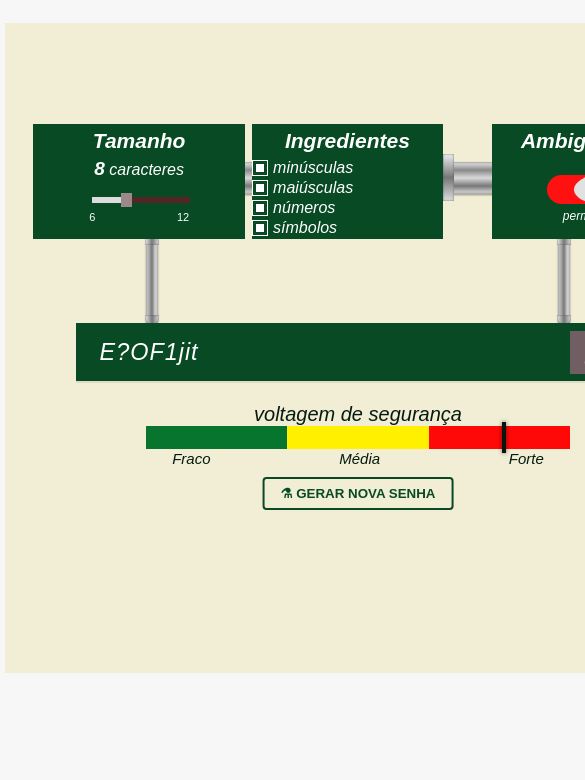
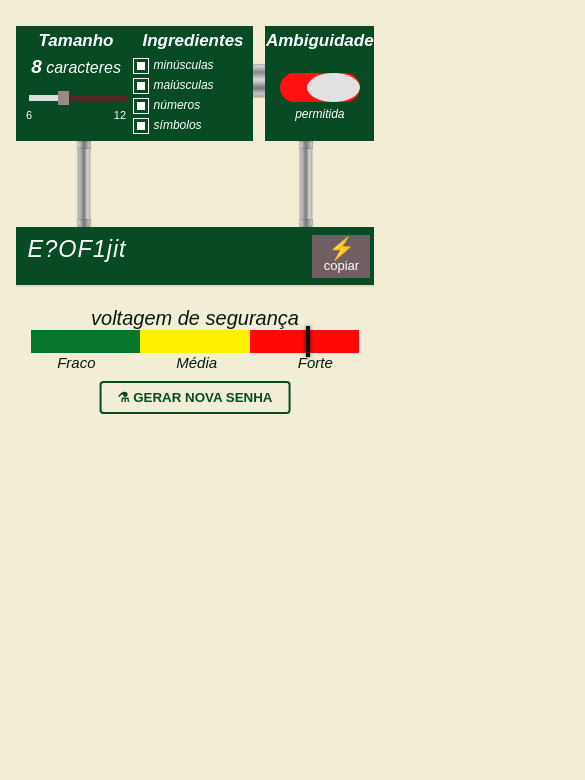
Before and after one commit to mariavihhteixeira/gerador-senha-3-trime, a plain HTML site: page index.html in a window 390 px wide. Shown: the part 64-844 px from the top of the page, 585 px wide, since content can reach past the window. Drawn offline with Linux system fonts and the light colour scheme.

Commit message:
Refactor CSS for improved layout and responsiveness
Updated layout and styling for responsiveness and consistency across various elements.

```diff
--- a/style.css
+++ b/style.css
@@ -14,37 +14,34 @@
 }
 
 /* CORPO */
+html,
 body {
+    width: 100%;
+    min-height: 100%;
     margin: 0;
+}
+
+body {
     min-height: 100vh;
-    display: grid;
-    place-items: center;
-    background: #f7f7f7;
+    background: var(--cream);
     font-family: Arial, Helvetica, sans-serif;
     color: #061b10;
 }
 
 /* ÁREA PRINCIPAL */
 .lab {
-    width: min(100%, 760px);
-    padding: 24px 10px;
-}
-
-.machine {
     position: relative;
-    width: 706px;
-    max-width: 100%;
-    min-height: 500px;
-    margin: auto;
-    overflow: hidden;
-    background: var(--cream);
-    padding-top: 20px;
+    width: 100%;
+    min-height: 100vh;
+    padding: 24px 10px 30px;
+    overflow-x: hidden;
 }
 
 /* TÍTULO */
 h1 {
     position: relative;
     z-index: 3;
+    width: 100%;
     margin: 0 0 38px;
     text-align: center;
     font-size: clamp(32px, 5vw, 39px);
@@ -52,10 +49,21 @@ h1 {
     font-weight: 700;
 }
 
+/* MÁQUINA */
+.machine {
+    position: relative;
+    width: 100%;
+    max-width: 1100px;
+    min-height: 500px;
+    margin: 0 auto;
+    overflow: hidden;
+    background: var(--cream);
+}
+
 /* CAIXAS DE CONTROLE */
 .control-box {
     position: absolute;
-    top: 101px;
+    top: 20px;
     height: 115px;
     background: var(--green);
     color: white;
@@ -71,7 +79,7 @@ h1 {
 
 /* CAIXA TAMANHO */
 .size-box {
-    left: 22px;
+    left: calc(50% - 353px + 22px);
     width: 220px;
 }
 
@@ -99,7 +107,13 @@ h1 {
     width: 98px;
     height: 6px;
     appearance: none;
-    background: linear-gradient(to right, #ddd 0%, #ddd 33%, #542525 33%, #542525 100%);
+    background: linear-gradient(
+        to right,
+        #ddd 0%,
+        #ddd 33%,
+        #542525 33%,
+        #542525 100%
+    );
     border-radius: 0;
     cursor: pointer;
 }
@@ -133,7 +147,7 @@ h1 {
 
 /* INGREDIENTES */
 .ingredients-box {
-    left: 270px;
+    left: calc(50% - 353px + 270px);
     width: 156px;
 }
 
@@ -170,7 +184,8 @@ h1 {
 
 /* CAIXA DE AMBIGUIDADE */
 .ambiguity-box {
-    right: 38px;
+    left: calc(50% - 353px + 512px);
+    right: auto;
     width: 156px;
 }
 
@@ -225,16 +240,25 @@ h1 {
 .pipe {
     position: absolute;
     z-index: 2;
-    background: linear-gradient(to bottom, #eeeeee, #888888, #d9d9d9, #777777, #e7e7e7);
-    box-shadow: inset 0 0 3px #555555, 0 1px 2px rgba(0, 0, 0, .4);
+    background: linear-gradient(
+        to bottom,
+        #eeeeee,
+        #888888,
+        #d9d9d9,
+        #777777,
+        #e7e7e7
+    );
+    box-shadow:
+        inset 0 0 3px #555555,
+        0 1px 2px rgba(0, 0, 0, .4);
 }
 
 /* TUBO ESQUERDO */
 .pipe-left {
     width: 103px;
     height: 32px;
-    left: 177px;
-    top: 139px;
+    left: calc(50% - 353px + 177px);
+    top: 58px;
 }
 
 .pipe-left::before,
@@ -244,19 +268,29 @@ h1 {
     width: 11px;
     height: 47px;
     top: -8px;
-    background: linear-gradient(to bottom, #eeeeee, #777777, #dddddd);
+    background: linear-gradient(
+        to bottom,
+        #eeeeee,
+        #777777,
+        #dddddd
+    );
     box-shadow: inset 0 0 2px #555555;
 }
 
-.pipe-left::before { left: 0; }
-.pipe-left::after { right: 0; }
+.pipe-left::before {
+    left: 0;
+}
+
+.pipe-left::after {
+    right: 0;
+}
 
 /* TUBO DIREITO */
 .pipe-right {
     width: 103px;
     height: 32px;
-    left: 425px;
-    top: 139px;
+    left: calc(50% - 353px + 425px);
+    top: 58px;
 }
 
 .pipe-right::before,
@@ -266,26 +300,44 @@ h1 {
     width: 11px;
     height: 47px;
     top: -8px;
-    background: linear-gradient(to bottom, #eeeeee, #777777, #dddddd);
+    background: linear-gradient(
+        to bottom,
+        #eeeeee,
+        #777777,
+        #dddddd
+    );
     box-shadow: inset 0 0 2px #555555;
 }
 
-.pipe-right::before { left: 0; }
-.pipe-right::after { right: 0; }
+.pipe-right::before {
+    left: 0;
+}
 
-/* TUBO VERTICAL ESQUERDO (caixa → senha) */
+.pipe-right::after {
+    right: 0;
+}
+
+/* TUBO VERTICAL ESQUERDO */
 .pipe-bottom-left {
     position: absolute;
-    left: 122px;
-    top: 214px;
+    left: calc(50% - 353px + 122px);
+    top: 135px;
     width: 12px;
     height: 87px;
-    background: linear-gradient(to right, #eeeeee 0%, #aaaaaa 25%, #777777 50%, #cccccc 75%, #eeeeee 100%);
-    box-shadow: inset 0 0 3px #555555, 0 1px 2px rgba(0, 0, 0, .35);
+    background: linear-gradient(
+        to right,
+        #eeeeee 0%,
+        #aaaaaa 25%,
+        #777777 50%,
+        #cccccc 75%,
+        #eeeeee 100%
+    );
+    box-shadow:
+        inset 0 0 3px #555555,
+        0 1px 2px rgba(0, 0, 0, .35);
     z-index: 2;
 }
 
-/* Tampa do tubo esquerdo */
 .pipe-bottom-left::before {
     content: "";
     position: absolute;
@@ -293,11 +345,15 @@ h1 {
     top: 0;
     width: 14px;
     height: 8px;
-    background: linear-gradient(to right, #eeeeee, #777777, #dddddd);
+    background: linear-gradient(
+        to right,
+        #eeeeee,
+        #777777,
+        #dddddd
+    );
     box-shadow: inset 0 0 2px #555555;
 }
 
-/* Conexão inferior esquerda */
 .pipe-bottom-left::after {
     content: "";
     position: absolute;
@@ -306,23 +362,36 @@ h1 {
     width: 14px;
     height: 10px;
     border-radius: 0 0 8px 8px;
-    background: linear-gradient(to right, #eeeeee, #777777, #dddddd);
+    background: linear-gradient(
+        to right,
+        #eeeeee,
+        #777777,
+        #dddddd
+    );
     box-shadow: inset 0 0 2px #555555;
 }
 
-/* TUBO VERTICAL DIREITO (caixa → senha) */
+/* TUBO VERTICAL DIREITO */
 .pipe-bottom-right {
     position: absolute;
-    right: 122px;
-    top: 214px;
+    left: calc(50% - 353px + 572px);
+    top: 135px;
     width: 12px;
     height: 87px;
-    background: linear-gradient(to right, #eeeeee 0%, #aaaaaa 25%, #777777 50%, #cccccc 75%, #eeeeee 100%);
-    box-shadow: inset 0 0 3px #555555, 0 1px 2px rgba(0, 0, 0, .35);
+    background: linear-gradient(
+        to right,
+        #eeeeee 0%,
+        #aaaaaa 25%,
+        #777777 50%,
+        #cccccc 75%,
+        #eeeeee 100%
+    );
+    box-shadow:
+        inset 0 0 3px #555555,
+        0 1px 2px rgba(0, 0, 0, .35);
     z-index: 2;
 }
 
-/* Tampa do tubo direito */
 .pipe-bottom-right::before {
     content: "";
     position: absolute;
@@ -330,11 +399,15 @@ h1 {
     top: 0;
     width: 14px;
     height: 8px;
-    background: linear-gradient(to right, #eeeeee, #777777, #dddddd);
+    background: linear-gradient(
+        to right,
+        #eeeeee,
+        #777777,
+        #dddddd
+    );
     box-shadow: inset 0 0 2px #555555;
 }
 
-/* Conexão inferior direita */
 .pipe-bottom-right::after {
     content: "";
     position: absolute;
@@ -343,15 +416,21 @@ h1 {
     width: 14px;
     height: 10px;
     border-radius: 0 0 8px 8px;
-    background: linear-gradient(to right, #eeeeee, #777777, #dddddd);
+    background: linear-gradient(
+        to right,
+        #eeeeee,
+        #777777,
+        #dddddd
+    );
     box-shadow: inset 0 0 2px #555555;
 }
 
 /* CÂMARA DA SENHA */
 .chamber {
     position: absolute;
-    left: 100px;
-    top: 300px;
+    left: 50%;
+    transform: translateX(-50%);
+    top: 221px;
     width: 490px;
     height: 58px;
     background: var(--green);
@@ -376,6 +455,7 @@ h1 {
     cursor: pointer;
     position: relative;
     z-index: 2;
+    min-height: 40px;
 }
 
 /* BOTÃO COPIAR */
@@ -426,7 +506,9 @@ h1 {
 }
 
 .chamber.generating {
-    box-shadow: inset 0 0 0 2px rgba(255, 255, 255, .08), 0 0 22px rgba(8, 74, 36, .5);
+    box-shadow:
+        inset 0 0 0 2px rgba(255, 255, 255, .08),
+        0 0 22px rgba(8, 74, 36, .5);
 }
 
 /* PARTÍCULAS */
@@ -449,7 +531,7 @@ h1 {
 /* TEXTO VOLTAGEM */
 .status {
     position: absolute;
-    top: 380px;
+    top: 301px;
     left: 0;
     width: 100%;
     text-align: center;
@@ -461,8 +543,9 @@ h1 {
 /* BARRA DE FORÇA */
 .strength {
     position: absolute;
-    left: 160px;
-    top: 403px;
+    left: 50%;
+    transform: translateX(-50%);
+    top: 324px;
     width: 345px;
     z-index: 3;
 }
@@ -473,10 +556,21 @@ h1 {
     position: relative;
 }
 
-.segment { flex: 1; }
-.weak { background: #08752e; }
-.medium { background: #fff000; }
-.strong { background: #ff0808; }
+.segment {
+    flex: 1;
+}
+
+.weak {
+    background: #08752e;
+}
+
+.medium {
+    background: #fff000;
+}
+
+.strong {
+    background: #ff0808;
+}
 
 /* INDICADOR DE FORÇA */
 .strength-indicator {
@@ -504,7 +598,7 @@ h1 {
     position: absolute;
     left: 50%;
     transform: translateX(-50%);
-    top: 454px;
+    top: 375px;
     border: 2px solid var(--green);
     color: var(--green);
     background: transparent;
@@ -536,6 +630,7 @@ h1 {
     transition: .25s;
     font-size: 14px;
     box-shadow: 0 5px 20px rgba(0, 0, 0, .18);
+    z-index: 100;
 }
 
 .toast.show {
@@ -545,8 +640,13 @@ h1 {
 
 /* ANIMAÇÕES */
 @keyframes scan {
-    from { left: 0; }
-    to { left: 100%; }
+    from {
+        left: 0;
+    }
+
+    to {
+        left: 100%;
+    }
 }
 
 @keyframes particle {
@@ -554,9 +654,11 @@ h1 {
         opacity: 0;
         transform: translate(0, 0) scale(.5);
     }
+
     30% {
         opacity: .9;
     }
+
     100% {
         opacity: 0;
         transform: translate(var(--dx), var(--dy)) scale(0);
@@ -565,52 +667,139 @@ h1 {
 
 /* RESPONSIVIDADE */
 @media (max-width: 720px) {
-    body { place-items: start center; }
 
-    .lab { padding: 12px 5px; }
+    .lab {
+        padding: 12px 5px 30px;
+    }
 
-    .machine { min-height: 650px; }
+    h1 {
+        margin-bottom: 25px;
+    }
+
+    .machine {
+        min-height: 500px;
+        max-width: 706px;
+    }
 
     .size-box {
         left: 4%;
         width: 30%;
+        top: 20px;
     }
 
     .ingredients-box {
         left: 35%;
         width: 27%;
+        top: 20px;
     }
 
     .ambiguity-box {
+        left: auto;
         right: 4%;
         width: 27%;
+        top: 20px;
     }
 
     .pipe-left {
         left: 30%;
         width: 14%;
+        top: 58px;
     }
 
     .pipe-right {
         left: 62%;
         width: 14%;
+        top: 58px;
     }
 
-    /* Tubos inferiores para telas menores */
-    .pipe-bottom-left { left: 20%; }
-    .pipe-bottom-right { right: 20%; }
+    .pipe-bottom-left {
+        left: 20%;
+        top: 135px;
+    }
+
+    .pipe-bottom-right {
+        left: auto;
+        right: 20%;
+        top: 135px;
+    }
 
     .chamber {
         left: 10%;
+        transform: none;
         width: 80%;
+        top: 221px;
     }
 
-    .password { font-size: clamp(23px, 6vw, 35px); }
+    .password {
+        font-size: clamp(23px, 6vw, 35px);
+    }
 
     .strength {
         left: 20%;
+        transform: none;
         width: 60%;
+        top: 324px;
     }
 
-    .generate-btn { top: 454px; }
+    .generate-btn {
+        top: 375px;
+    }
 }
+
+/* TELAS MUITO PEQUENAS */
+@media (max-width: 430px) {
+
+    .lab {
+        padding-left: 0;
+        padding-right: 0;
+    }
+
+    h1 {
+        font-size: 29px;
+    }
+
+    .machine {
+        min-height: 520px;
+    }
+
+    .control-box h2 {
+        font-size: 17px;
+    }
+
+    .ingredients-box label {
+        font-size: 12px;
+    }
+
+    .size-box {
+        width: 31%;
+    }
+
+    .ingredients-box {
+        left: 34%;
+        width: 31%;
+    }
+
+    .ambiguity-box {
+        width: 28%;
+    }
+
+    .chamber {
+        width: 92%;
+        left: 4%;
+    }
+
+    .password {
+        padding-left: 12px;
+        font-size: clamp(18px, 6vw, 28px);
+    }
+
+    .copy-btn {
+        width: 58px;
+        margin-right: 4px;
+    }
+
+    .strength {
+        left: 8%;
+        width: 84%;
+    }
+}
```
